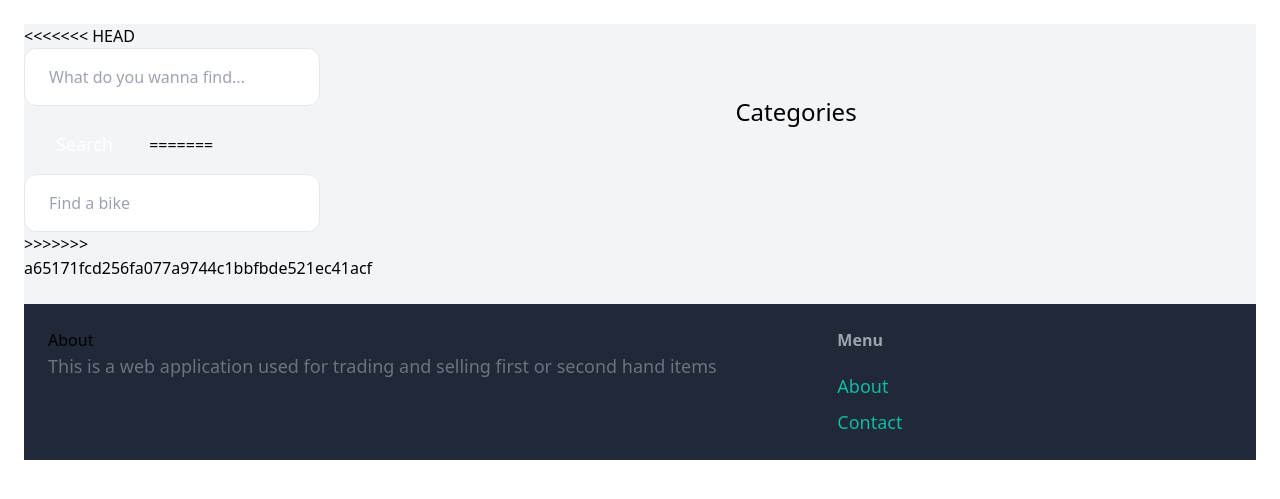
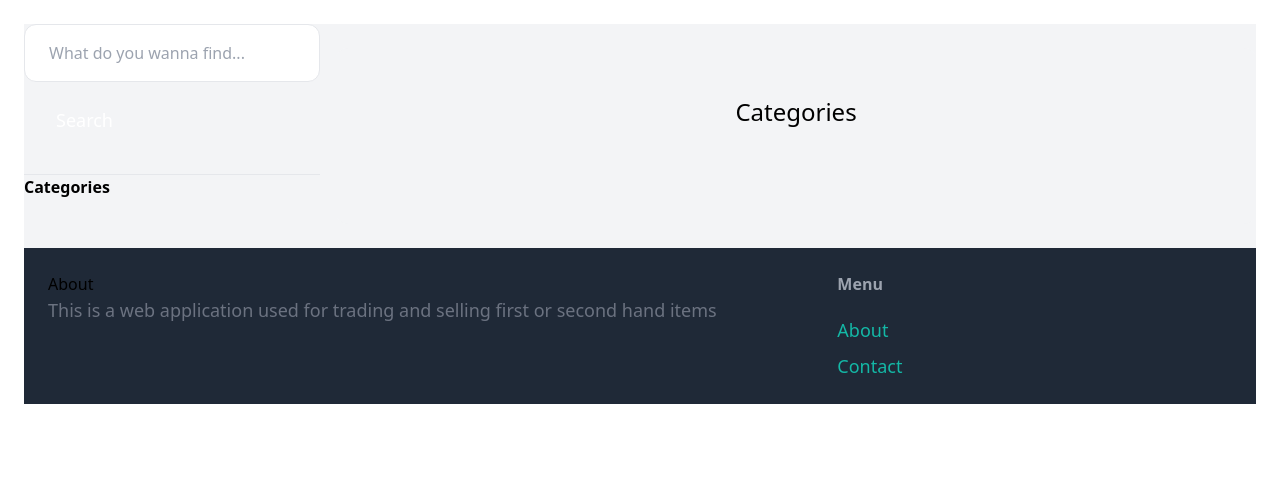
Before and after one commit to Achlys312/Flea_Mart, a Django app: template app/item/templates/item/item.html in a window 1280 px wide. Shown: the part 77-576 px from the top of the page. Run offline with Django 4.2, Linux system fonts and the light colour scheme; the template is opened without the code that fills it, so the values that code supplies are empty; some libraries are stand-ins or nearby versions.

Commit message:
adding dif category under research bar

```diff
--- a/app/item/templates/item/item.html
+++ b/app/item/templates/item/item.html
@@ -1,22 +1,35 @@
 {% extends 'core/base.html' %}
 
+
 {% block title %}Items{% endblock %}
+
 
 {% block content %}
    <div class="pb-6 grid grid-cols-4 gap-4 bg-gray-100">
        <div class="col-span-1">
            <form method="get" action="{% url 'item:items' %}">
-<<<<<<< HEAD
                <input name="query" class="w-full py-4 px-6 border rounded-xl" type="text" value="{{ query }}" placeholder="What do you wanna find...">
 
+
                <button class="mt-2 py-4 px-8 text-lg bg-teal-5000 text-white rounded-xl">Search</button>
+           </form>
 
-=======
-                <input name="query" class="w-full py-4 px-6 border rounded-xl" type="text" value="{{ query }}" placeholder="Find a bike">
 
->>>>>>> a65171fcd256fa077a9744c1bbfbde521ec41acf
-            </form>
+           <hr class="mt-6">
+
+
+           <p class="font-semibold">Categories</p>
+
+
+           <ul>
+               {% for category in categories %}
+                   <li class="py-2 px-2 rounded-xl">
+                       <a href="{% url 'item:items' %}?query={{query}}&category={{category.id}}"{{category.name}}></a>
+                   </li>
+               {% endfor %}
+           </ul>
        </div>
+
 
        <div class="col-span-3">
            <div class="mt-6 px-6 py-12 bg-gray-100 rounded-xl">
```
Lines whose indentation alone changed are shown as unchanged.
